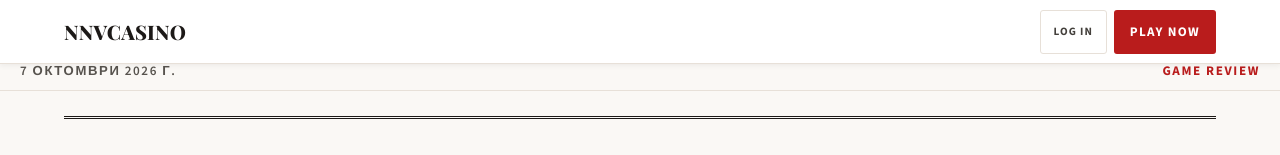
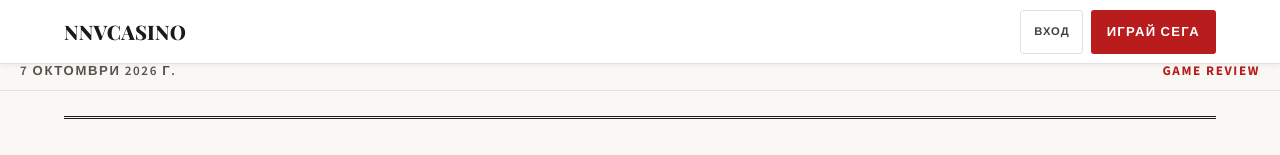
Before and after one commit to Stroika53/src-b3cb9a168495, a plain HTML site: page index.html in a window 1280 px wide. Shown: the top 155 px of the page. Drawn offline with nearby package versions, Linux system fonts and the light colour scheme; a web font is replaced by a local one.

Commit message:
Localize sticky CTA buttons (bg)

```diff
--- a/index.html
+++ b/index.html
@@ -205,8 +205,8 @@
     <div class="mag-folio-5d1361bb">
     <span class="mag-folio-name-5d1361bb">NNVCASINO</span>
     <span class="mag-folio-set-5d1361bb">
-        <a class="mag-folio-login-5d1361bb" data-cta="secondary" href="https://nnvcasino-bg.com/" target="_blank" rel="noopener">Log in</a>
-        <a class="mag-folio-cta-5d1361bb" data-cta="primary" href="https://nnvcasino-bg.com/" target="_blank" rel="noopener">Play now</a>
+        <a class="mag-folio-login-5d1361bb" data-cta="secondary" href="https://nnvcasino-bg.com/" target="_blank" rel="noopener">Вход</a>
+        <a class="mag-folio-cta-5d1361bb" data-cta="primary" href="https://nnvcasino-bg.com/" target="_blank" rel="noopener">Играй сега</a>
     </span>
 </div>
 
```
